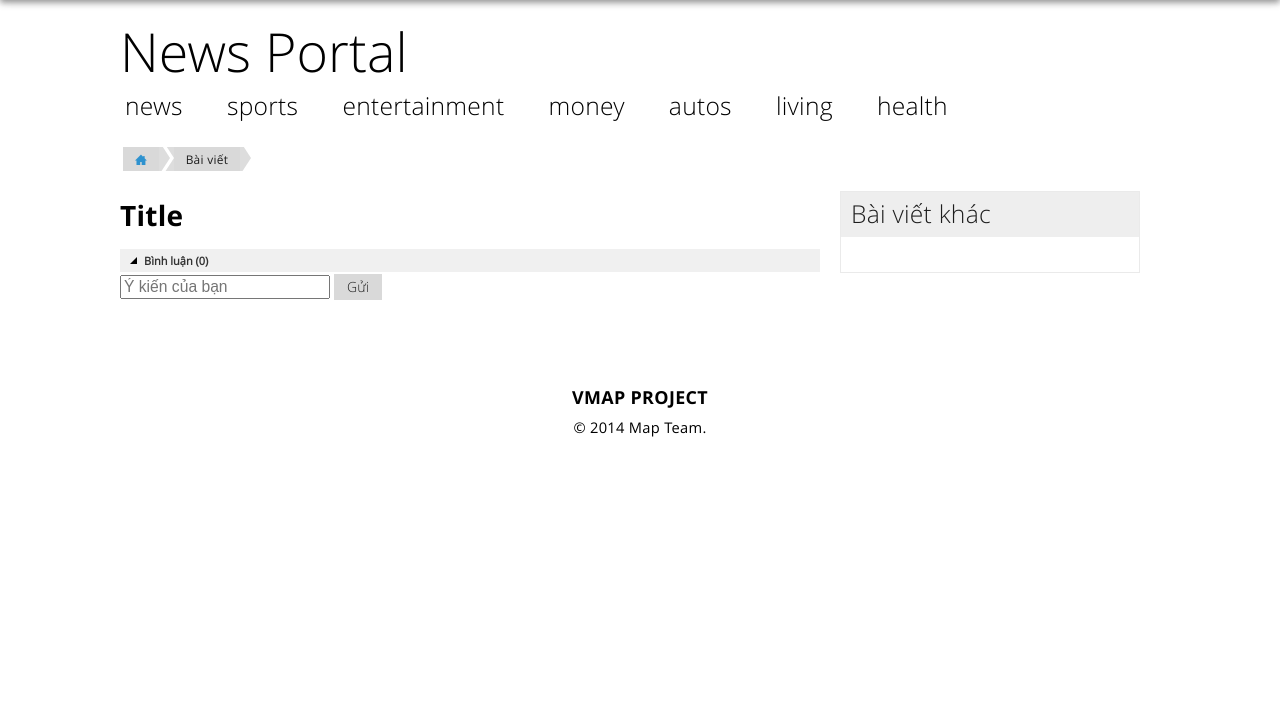
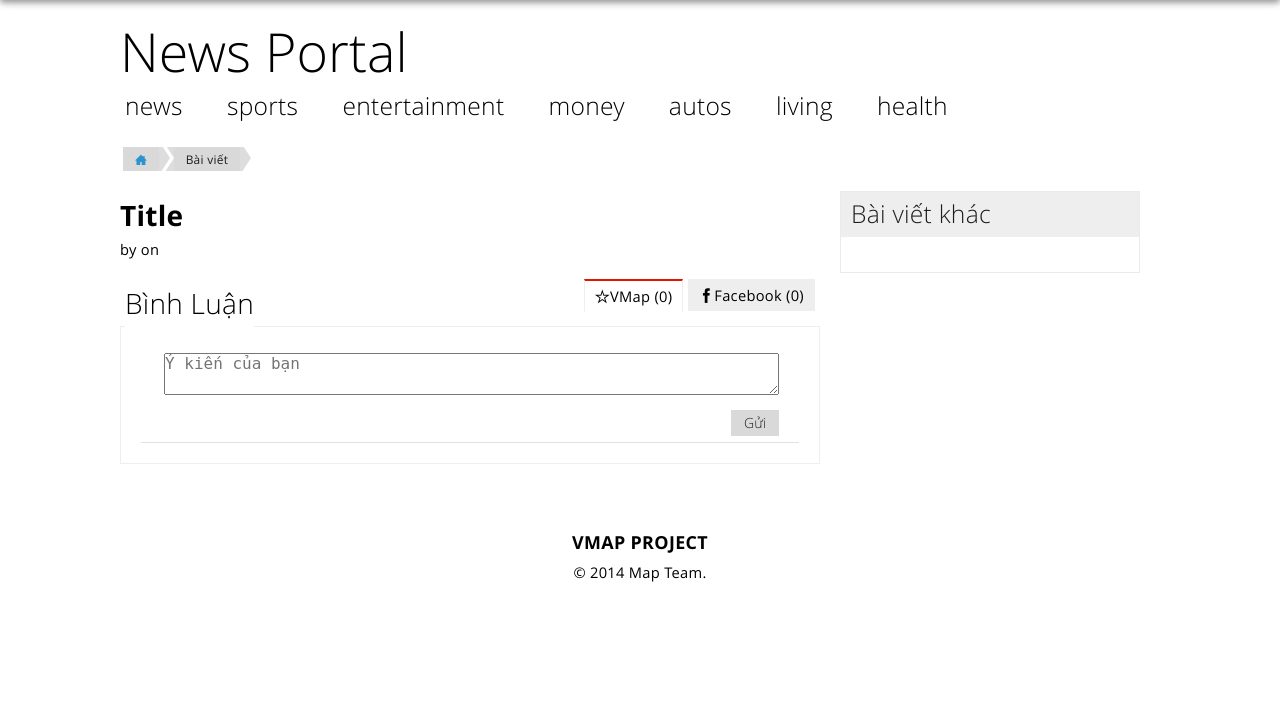
Before and after one commit to RubikinTeam/map, a PHP site: the page made by application/views/articles/detail.twig in a window 1280 px wide. Shown: the part 45-749 px from the top of the page. Run offline with PHP 8.4, Linux system fonts and the light colour scheme; the template is opened without the code that fills it, so the values that code supplies are empty; some libraries are stand-ins or nearby versions.

Commit message:
update comment on articles

```diff
--- a/application/views/_templates/base.twig
+++ b/application/views/_templates/base.twig
@@ -13,6 +13,8 @@
     <link href="{{ constant('URL') }}public/css/style.css" rel="stylesheet">
 </head>
 <body class="metro">
+{% block javascripts %}
+{% endblock %}
 <header>
     <nav class="navigation-bar bg-green fixed-top shadow">
         <nav class="navigation-bar-content container">
--- a/application/views/articles/detail.twig
+++ b/application/views/articles/detail.twig
@@ -1,4 +1,15 @@
 {% extends "_templates/base.twig" %}
+{% block javascripts %}
+    <div id="fb-root"></div>
+    <div id="fb-root"></div>
+    <script>(function(d, s, id) {
+            var js, fjs = d.getElementsByTagName(s)[0];
+            if (d.getElementById(id)) return;
+            js = d.createElement(s); js.id = id;
+            js.src = "//connect.facebook.net/vi_VN/sdk.js#xfbml=1&appId=576254322458716&version=v2.0";
+            fjs.parentNode.insertBefore(js, fjs);
+        }(document, 'script', 'facebook-jssdk'));</script>
+{% endblock %}
 {% block content %}
     <div class="main-content clearfix">
         <nav class="breadcrumbs small">
@@ -12,31 +23,54 @@
                 <div class="span9">
                     <!--Article's content-->
                     <h2><strong>Title {{ article.title }}</strong></h2>
-                    <p>{{ article.date }}</p>
+                    <p>by {{ article.name }} on {{ article.date }}</p>
                     <p><strong>{{ article.sumary }}</strong></p>
 
                     <p>{{ article.detail }}</p>
                     <div class="margin20"></div>
 
                     <!-- Article's comments-->
-                    <div class="listview-outlook" data-role="listview">
-                        <div class="list-group">
-                            <div class="group-title">Bình luận ({{ comments|length }})</div>
-                            <div class="group-content">
-                                {% for comment in comments %}
-                                    <div class="list-content">
-                                        <p>{{ comment.content }}</p>
-                                        <strong>{{ comment.name }}</strong>
-                                        <p>{{ comment.date }}</p>
+                    <div class="tab-control" data-role="tab-control">
+                        <ul class="tabs">
+                            <li><h2>Bình Luận</h2></li>
+                            <li class="place-right"><a href="#_tab_1"><i class="icon-facebook"></i>Facebook (0)</a></li>
+                            <li class="place-right active"><a href="#_tab_2"><i class="icon-star"></i>VMap ({{ comments|length }})</a></li>
+                        </ul>
+                        <div class="frames">
+                            <div class="frame" id="_tab_1">
+                                <div class="fb-comments" data-href="http://localhost.dev" data-width="658" data-numposts="5" data-colorscheme="light"></div>
+                            </div>
+                            <div class="frame" id="_tab_2">
+                                <div class="listview-outlook">
+                                    <div class="list">
+                                        <div class="list-content">
+                                            <form action="{{ constant('URL') }}articles/addComment/{{ article.id }}" method="POST">
+                                                <textarea class="list-title place-right" name="comment" placeholder="Ý kiến của bạn" required></textarea>
+                                                <span class="list-subtitle">&nbsp;</span>
+                                                <input class="place-right" type="submit" name="submit_add_comment" value="Gửi" />
+                                            </form>
+                                        </div>
                                     </div>
-                                {% endfor %}
+                                    {% for comment in comments %}
+                                        <a class="list" style="cursor:default;">
+                                            <div class="list-content">
+                                                <span class="list-icon">
+                                                    <img src="{{ constant('URL') }}public/img/avatar.png" class="pull-left">
+                                                </span>
+                                                <span class="list-subtitle">
+                                                    <span class="place-right">{{ comment.date }}</span>
+                                                    {{ comment.name }}
+                                                </span>
+                                                <span class="list-title">
+                                                    {{ comment.content }}
+                                                </span>
+                                            </div>
+                                        </a>
+                                    {% endfor %}
+                                </div>
                             </div>
                         </div>
                     </div>
-                    <form action="{{ constant('URL') }}articles/addComment/{{ article.id }}" method="POST">
-                        <input type="text" name="comment" placeholder="Ý kiến của bạn" required/>
-                        <input type="submit" name="submit_add_comment" value="Gửi" />
-                    </form>
                 </div>
                 <div class="span4">
                     <div class="panel">
```
Also changed, not shown: application/controller/articles.php (+10 -1 lines).
